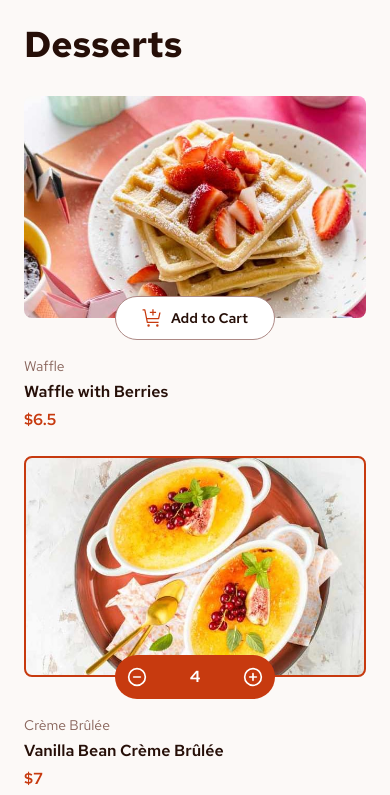
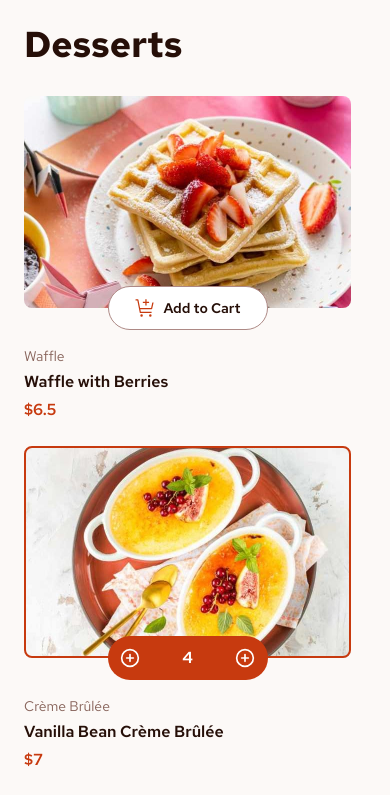
Before and after one commit to ionStici/product-list-with-cart, a React (Vite) app: page / in a window 390 px wide. Shown: the top 795 px of the page. Built offline with nearby package versions, Linux system fonts and the light colour scheme.

Commit message:
Final touches again

```diff
--- a/src/Components/Cart.jsx
+++ b/src/Components/Cart.jsx
@@ -5,6 +5,7 @@ import { useDesserts } from "../contexts/DessertsContext";
 import { useState } from "react";
 import { ReactSVG } from "react-svg";
 import { AnimatePresence, motion } from "framer-motion";
+import CartEmpty from "./CartEmpty";
 
 export default function Cart() {
   const [cartIsOpen, setCartIsOpen] = useState(false);
@@ -44,25 +45,7 @@ export default function Cart() {
         className="mt-8 rounded-xl bg-white p-6 pt-[80px] lg:mt-0 lg:self-start"
       >
         <AnimatePresence mode="wait">
-          {desserts.length === 0 && (
-            <motion.div
-              key="empty"
-              layout
-              initial={{ y: 50, opacity: 0 }}
-              animate={{ y: 0, opacity: 1 }}
-              exit={{ x: 250, opacity: 0 }}
-              transition={{ duration: 0.2 }}
-              className="py-4 text-center"
-            >
-              <ReactSVG
-                className="mb-4 flex justify-center"
-                src="images/illustration-empty-cart.svg"
-              />
-              <p className="text-sm font-semibold text-rose_500">
-                Your added items will appear here
-              </p>
-            </motion.div>
-          )}
+          {desserts.length === 0 && <CartEmpty />}
 
           {desserts.length > 0 && (
             <motion.div
--- /dev/null
+++ b/src/Components/CartEmpty.jsx
@@ -0,0 +1,24 @@
+import { motion } from "framer-motion";
+import { ReactSVG } from "react-svg";
+
+export default function CartEmpty() {
+  return (
+    <motion.div
+      key="empty"
+      layout
+      initial={{ y: 50, opacity: 0 }}
+      animate={{ y: 0, opacity: 1 }}
+      exit={{ x: 250, opacity: 0 }}
+      transition={{ duration: 0.2 }}
+      className="py-4 text-center"
+    >
+      <ReactSVG
+        className="mb-4 flex justify-center"
+        src="images/illustration-empty-cart.svg"
+      />
+      <p className="text-sm font-semibold text-rose_500">
+        Your added items will appear here
+      </p>
+    </motion.div>
+  );
+}
--- a/src/Components/CartItem.jsx
+++ b/src/Components/CartItem.jsx
@@ -23,7 +23,7 @@ export default function CartItem({ dessert }) {
       <button
         aria-label="Remove from Cart"
         onClick={() => removeDessertFromCart(name)}
-        className="group rounded-[50%] border border-rose_400 p-[3px] transition-colors duration-300 hover:border-rose_900"
+        className="group rounded-[50%] border border-rose_400 p-[3px] transition-colors duration-300 hover:border-rose_900 focus:outline-none focus:ring-2 focus:ring-red/75 focus:ring-offset-[3px]"
       >
         <ReactSVG
           className="text-rose_400 transition-colors duration-300 group-hover:text-rose_900"
--- a/src/Components/DessertButton.jsx
+++ b/src/Components/DessertButton.jsx
@@ -21,11 +21,15 @@ export default function DessertButton({ name, cart }) {
     <>
       {cart === 0 && (
         <motion.button
+          whileFocus={{
+            scale: [1, 1.1, 1],
+            transition: { duration: 1, ease: "easeInOut", repeat: Infinity },
+          }}
           initial={{ scale: 0.9, y: -10 }}
           animate={{ scale: 1, y: 0 }}
           transition={{ type: "spring", stiffness: 300 }}
           onClick={handleIncrement}
-          className="flex size-full items-center justify-center space-x-2 rounded-full border border-rose_400 bg-white text-sm font-semibold text-rose_900 transition-colors duration-300 hover:text-red"
+          className="flex size-full items-center justify-center space-x-2 rounded-full border border-rose_400 bg-white text-sm font-semibold text-rose_900 transition-colors duration-300 hover:text-red focus:outline-none focus:ring-1 focus:ring-inset focus:ring-red/75 focus:ring-offset-2"
         >
           <ReactSVG src="images/icon-add-to-cart.svg" />
           <span>Add to Cart</span>
@@ -44,9 +48,9 @@ export default function DessertButton({ name, cart }) {
             transition={{ duration: 0.2, type: "spring", stiffness: 500 }}
             onClick={handleDecrement}
             aria-label="Remove from Cart"
-            className="group flex h-full items-center justify-center px-3"
+            className="group flex h-full items-center justify-center rounded-full px-3 focus:outline-none"
           >
-            <LuMinusCircle className="h-5 w-5 transition-colors duration-300 group-hover:fill-white group-hover:stroke-red" />
+            <LuPlusCircle className="h-5 w-5 transition-colors duration-300 group-hover:fill-white group-hover:stroke-red group-focus:fill-white group-focus:stroke-red" />
           </motion.button>
 
           <AnimatePresence mode="wait">
@@ -66,9 +70,9 @@ export default function DessertButton({ name, cart }) {
             transition={{ duration: 0.2, type: "spring", stiffness: 500 }}
             onClick={handleIncrement}
             aria-label="Add to Cart"
-            className="group flex h-full items-center justify-center px-3"
+            className="group flex h-full items-center justify-center rounded-full px-3 focus:outline-none"
           >
-            <LuPlusCircle className="h-5 w-5 transition-colors duration-300 group-hover:fill-white group-hover:stroke-red" />
+            <LuPlusCircle className="h-5 w-5 transition-colors duration-300 group-hover:fill-white group-hover:stroke-red group-focus:fill-white group-focus:stroke-red" />
           </motion.button>
         </motion.div>
       )}
--- a/src/Components/ItemModal.jsx
+++ b/src/Components/ModalItem.jsx
@@ -1,4 +1,4 @@
-export default function ItemModal({ dessert }) {
+export default function ModalItem({ dessert }) {
   const { image, name, cart, price } = dessert;
 
   return (
--- a/src/Components/OrderModal.jsx
+++ b/src/Components/OrderModal.jsx
@@ -1,5 +1,5 @@
 import Button from "../ui/Button";
-import ItemModal from "./ItemModal";
+import ModalItem from "./ModalItem";
 import { useDesserts } from "../contexts/DessertsContext";
 import { useEffect } from "react";
 import { createPortal } from "react-dom";
@@ -36,7 +36,7 @@ export default function OrderModal({ setCartIsOpen }) {
       exit={{ opacity: 0 }}
       onClick={handleCloseModal}
       data-type="outside"
-      className="fixed inset-0 z-20 h-dvh place-content-center overflow-scroll bg-rose_900/50 backdrop-blur-sm md:px-[95px]"
+      className="fixed inset-0 z-20 h-dvh place-content-center overflow-y-scroll bg-rose_900/50 backdrop-blur-sm md:px-[95px]"
     >
       <div data-type="outside" aria-hidden="true" className="h-[95px] w-full" />
 
@@ -54,6 +54,7 @@ export default function OrderModal({ setCartIsOpen }) {
         <h2 className="pb-2 text-4xl font-bold leading-[45px]">
           Order Confirmed
         </h2>
+
         <p className="font-base pb-8 text-rose_500">
           We hope you enjoy your food!
         </p>
@@ -61,7 +62,7 @@ export default function OrderModal({ setCartIsOpen }) {
         <div className="mb-8 rounded-lg bg-rose_50 p-6">
           <div>
             {desserts.map((dessert, i) => {
-              return <ItemModal key={i} dessert={dessert} />;
+              return <ModalItem key={i} dessert={dessert} />;
             })}
           </div>
 
--- a/src/contexts/DessertsContext.jsx
+++ b/src/contexts/DessertsContext.jsx
@@ -35,7 +35,7 @@ export default function DessertsProvider({ children }) {
   const removeDessertFromCart = (name) => {
     setDesserts((prev) => {
       return prev.map((dessert) => {
-        return dessert.name === name
+        return dessert?.name === name
           ? {
               ...dessert,
               cart: 0,
--- a/src/index.css
+++ b/src/index.css
@@ -2,9 +2,11 @@
 @tailwind components;
 @tailwind utilities;
 
-@layer components {
-  .no-scroll {
-    position: relative;
-    overflow: hidden;
-  }
+html {
+  scrollbar-gutter: stable;
 }
+
+.no-scroll {
+  position: relative;
+  overflow: hidden;
+}
--- a/src/ui/Button.jsx
+++ b/src/ui/Button.jsx
@@ -7,7 +7,7 @@ export default function Button({ children, onClick }) {
       whileTap={{ scale: 0.95 }}
       transition={{ type: "spring", stiffness: 500 }}
       onClick={onClick}
-      className="text-md h-[52px] w-full rounded-full bg-red font-semibold text-white"
+      className="text-md h-[52px] w-full rounded-full bg-red font-semibold text-white focus:outline-none focus:ring focus:ring-red/50 focus:ring-offset-4"
     >
       {children}
     </motion.button>
```
Also changed, not shown: index.html (+0 -2 lines).
